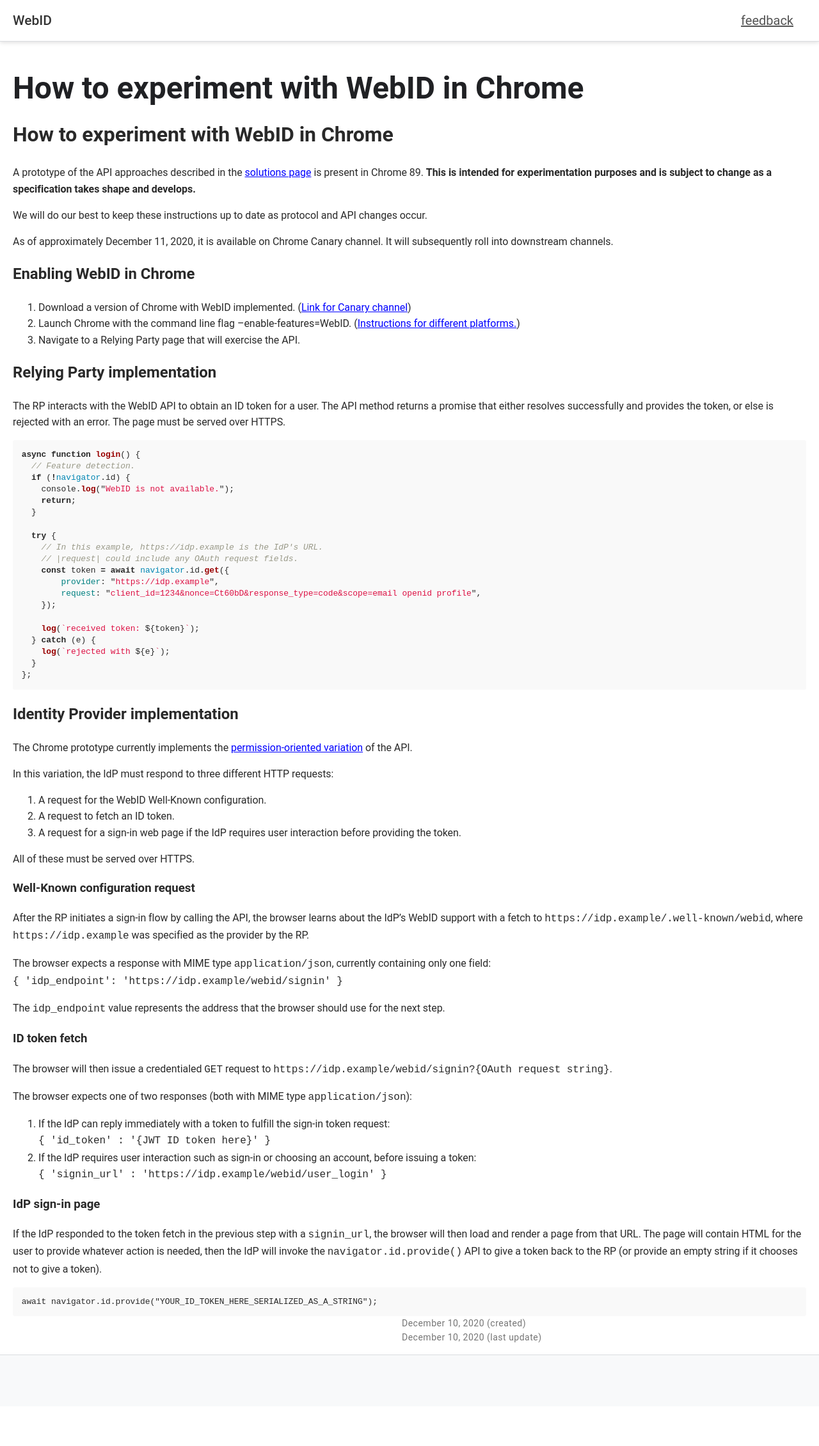
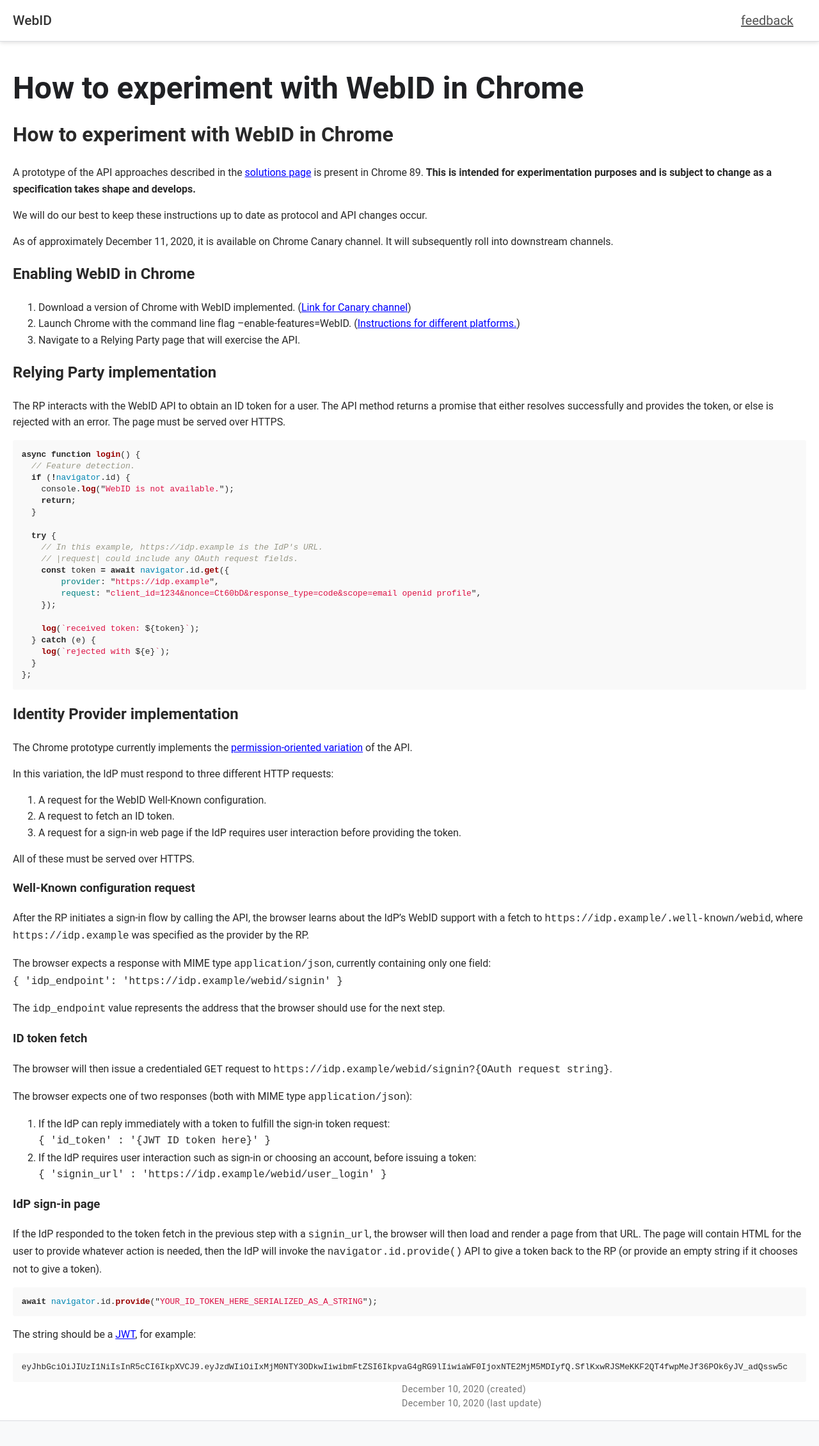
Before and after one commit to w3c-fedid/FedCM, a Jekyll site: the page built from HOWTO.md, in a window 1280 px wide. Shown: the top 2260 px of the page at 64% size. Built offline with Jekyll 4.4.1, drawn with Linux system fonts in a browser that asks for light colours; some web fonts are replaced.

Commit message:
Update HOWTO.md

````diff
--- a/HOWTO.md
+++ b/HOWTO.md
@@ -80,6 +80,12 @@
 
 If the IdP responded to the token fetch in the previous step with a `signin_url`, the browser will then load and render a page from that URL. The page will contain HTML for the user to provide whatever action is needed, then the IdP will invoke the `navigator.id.provide()` API to give a token back to the RP (or provide an empty string if it chooses not to give a token).<br>
 
-```
+```javascript
 await navigator.id.provide("YOUR_ID_TOKEN_HERE_SERIALIZED_AS_A_STRING");
 ```
+
+The string should be a [JWT](https://jwt.io/), for example:
+
+```
+eyJhbGciOiJIUzI1NiIsInR5cCI6IkpXVCJ9.eyJzdWIiOiIxMjM0NTY3ODkwIiwibmFtZSI6IkpvaG4gRG9lIiwiaWF0IjoxNTE2MjM5MDIyfQ.SflKxwRJSMeKKF2QT4fwpMeJf36POk6yJV_adQssw5c
+```
````
